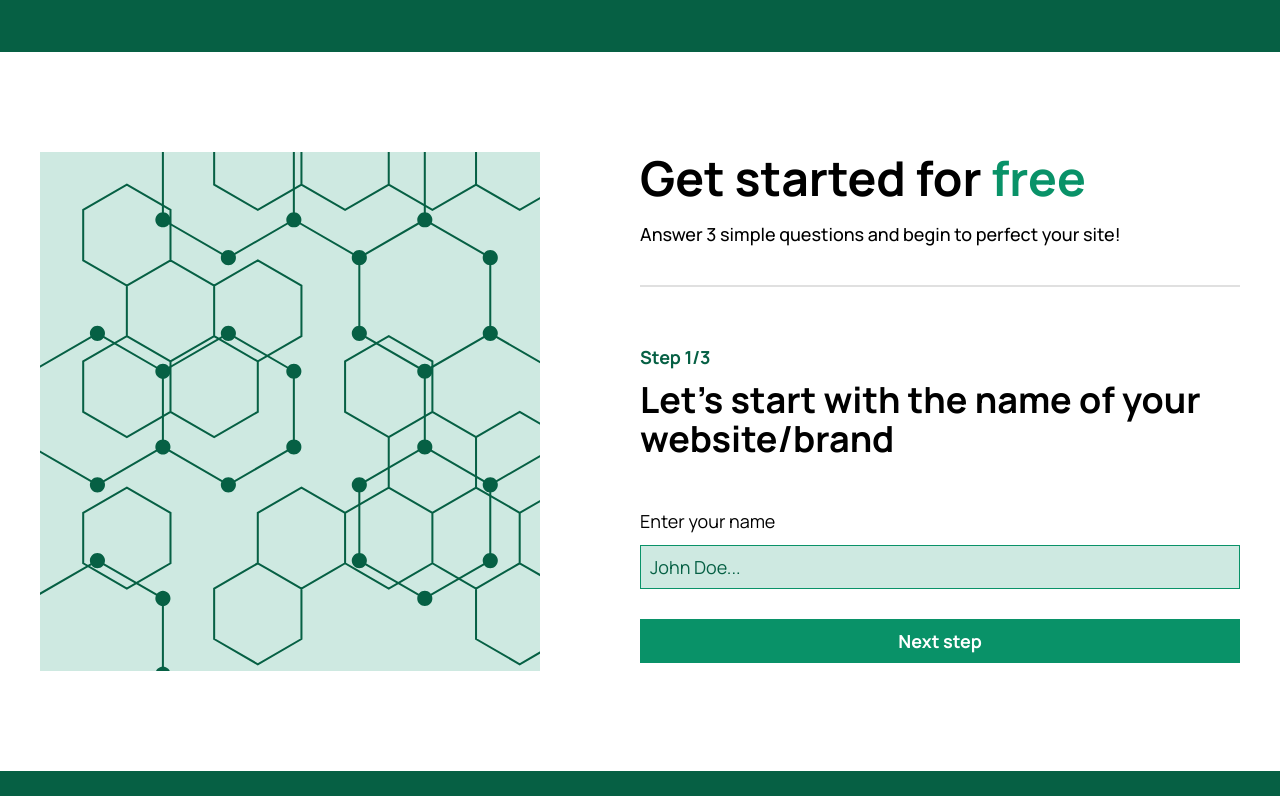
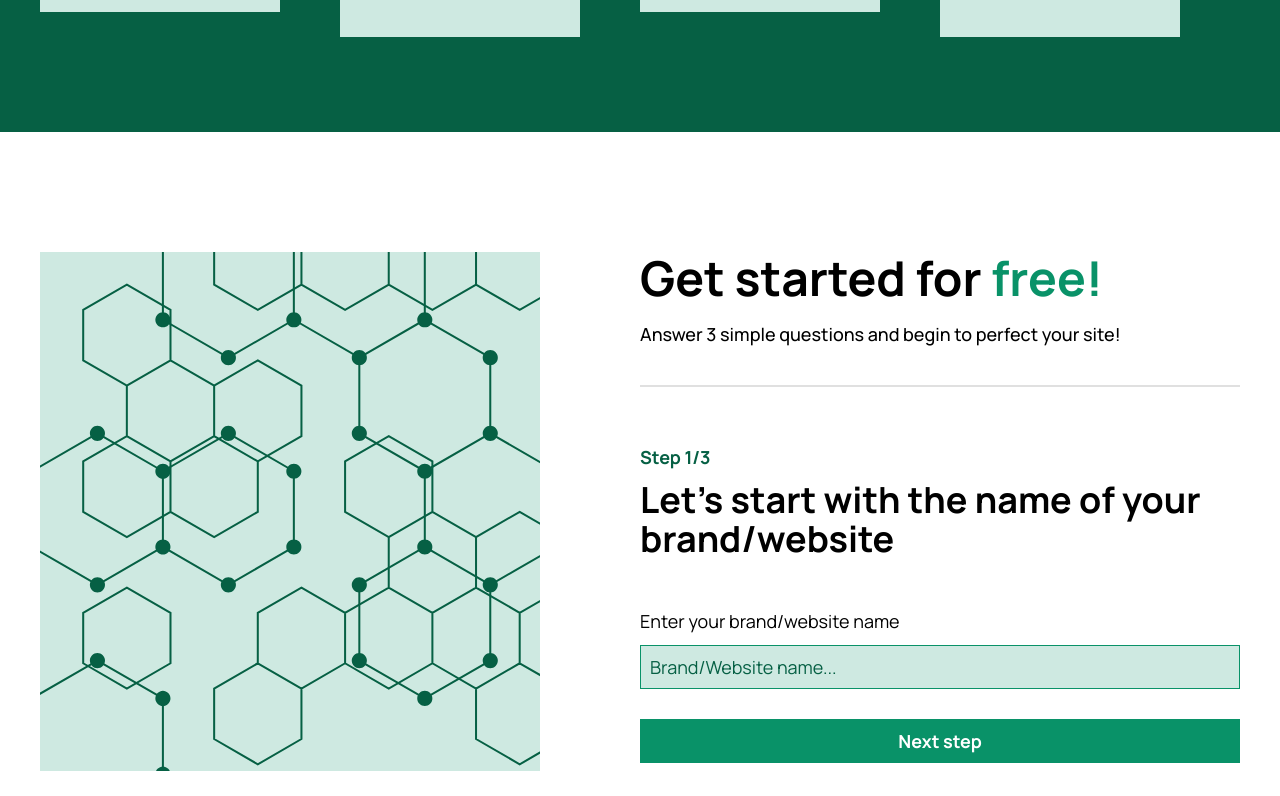
Before and after one commit to NinjaInShade/site-build, a React (Create React App) app in the folder client/: page / in a window 1280 px wide. Shown: the part 1464-2260 px from the top of the page. Built offline with nearby package versions, Linux system fonts and the light colour scheme.

Commit message:
Can incease/decrease the form step with buttons and appropriate buttons like previous/next step and complete setup buttons are being rendered depending on form step

```diff
--- a/client/src/css/Home-features.css
+++ b/client/src/css/Home-features.css
@@ -1,6 +1,6 @@
 .home-features {
   background: var(--primary-dark);
-  padding: 100px 30px;
+  padding: 120px 30px;
 }
 
 .home-features-container {
--- a/client/src/css/Home-start.css
+++ b/client/src/css/Home-start.css
@@ -1,5 +1,5 @@
 .home-start {
-  padding: 100px 30px;
+  padding: 120px 30px;
 }
 
 .home-start-container {
@@ -59,8 +59,20 @@
   margin: 12px 0 50px 0;
 }
 
+.home-start-buttons {
+  display: flex;
+  margin-top: 30px;
+}
+
+.home-start-buttons > *:first-child {
+  margin-right: 30px;
+}
+
+.home-start-buttons > *:last-child {
+  margin-right: 0;
+}
+
 .home-start button {
-  margin-top: 30px;
   width: 100%;
 }
 
--- a/client/src/css/home-header.css
+++ b/client/src/css/home-header.css
@@ -1,5 +1,5 @@
 .home-header {
-  padding: 100px 30px;
+  padding: 120px 30px;
 }
 
 .home-header-container {
--- a/client/src/pages/Home.js
+++ b/client/src/pages/Home.js
@@ -5,6 +5,8 @@ import FeatureCard from '../components/general/FeatureCard';
 import Input from '../components/general/Input';
 import Illustration from '../resources/header illustration.png';
 import Hexagon from '../resources/hexagon overlay.svg';
+import { min_length } from '../other/Algorithms';
+import { types_of_site_options, intended_audience_options, age_group_options } from '../other/BeginningQuestions';
 import { useAuth } from '../other/AuthContext';
 import { Redirect } from 'react-router-dom';
 
@@ -16,10 +18,76 @@ import '../css/Buttons.css';
 
 export default function Home({ setSignupData }) {
   const { userData, authToken } = useAuth();
-  const [value, setValue] = useState('');
+
+  const [formStep, setFormStep] = useState(1);
+
+  const [siteName, setSiteName] = useState('');
+  const [typeOfSite, setTypeOfSite] = useState('');
+  const [intendedAudience, setIntendedAudience] = useState('');
+
+  const [ageGroup, setAgeGroup] = useState('');
+
+  const [errors, setErrors] = useState({
+    sitename: [],
+    typeofsite: [],
+    intendedaudience: [],
+    agegroup: [],
+  });
 
   if (authToken.token) {
     return <Redirect to={`/controlpanel/${userData.id}`} />;
+  }
+
+  function decreaseStep(e) {
+    e.preventDefault();
+
+    setFormStep((prevState) => prevState - 1);
+  }
+
+  function increaseStep(e) {
+    e.preventDefault();
+
+    setFormStep((prevState) => prevState + 1);
+  }
+
+  function formHandler() {
+    let errors = false;
+    let temp_errors = { sitename: [], typeofsite: [], intendedaudience: [], agegroup: [] };
+
+    // if (!min_length(siteName, 1)) {
+    //   temp_errors.sitename.push("Don't leave empty.");
+    // }
+
+    // if (!min_length(typeOfSite, 1)) {
+    //   temp_errors.typeofsite.push("Don't leave empty");
+    // }
+
+    // if (!min_length(intendedAudience, 1)) {
+    //   temp_errors.intendedaudience.push("Don't leave empty");
+    // } else {
+    //   if (intendedAudience === 'AgeGroup' && !min_length(ageGroup, 1)) {
+    //     temp_errors.agegroup.push('Specify an age group');
+    //   }
+    // }
+
+    // setErrors(temp_errors);
+
+    // Object.values(temp_errors).forEach((error) => {
+    //   if (error.length !== 0) {
+    //     errors = true;
+    //   }
+    // });
+
+    // if (!errors) {
+    //   setSignupData({
+    //     sitename: siteName,
+    //     typeofsite: typeOfSite,
+    //     intendedaudience: intendedAudience,
+    //     agegroup: ageGroup,
+    //   });
+
+    //   history.push(`/authenticate`);
+    // }
   }
 
   return (
@@ -112,21 +180,38 @@ export default function Home({ setSignupData }) {
           </div>
           <div className='home-start-content'>
             <h3 className='home-start-title'>
-              Get started for <span>free</span>
+              Get started for <span>free!</span>
             </h3>
             <p className='home-start-lead'>Answer 3 simple questions and begin to perfect your site!</p>
             <hr className='home-start-seperator' />
             <form>
-              <p className='home-start-step'>Step 1/3</p>
-              <h3 className='home-start-form-title'>Let's start with the name of your website/brand</h3>
+              <p className='home-start-step'>Step {formStep}/3</p>
+              <h3 className='home-start-form-title'>Let's start with the name of your brand/website</h3>
               <Input
-                label='Enter your name'
-                placeholder='John Doe...'
-                value={value}
-                onChange={setValue}
+                label='Enter your brand/website name'
+                placeholder='Brand/Website name...'
+                value={siteName}
+                onChange={setSiteName}
                 maxLength='75'
+                errors={errors.sitename}
               />
-              <button className='btn btn-primary'>Next step</button>
+              <div className='home-start-buttons'>
+                {formStep !== 1 && (
+                  <button className='btn btn-secondary' onClick={(e) => decreaseStep(e)}>
+                    Previous step
+                  </button>
+                )}
+                {formStep !== 3 && (
+                  <button className='btn btn-primary' onClick={(e) => increaseStep(e)}>
+                    Next step
+                  </button>
+                )}
+                {formStep === 3 && (
+                  <button className='btn btn-primary' onClick={(e) => increaseStep(e)}>
+                    Complete setup
+                  </button>
+                )}
+              </div>
             </form>
           </div>
         </div>
```
Also changed, not shown: 1 other file (tests, documents, lock files or other folders).
